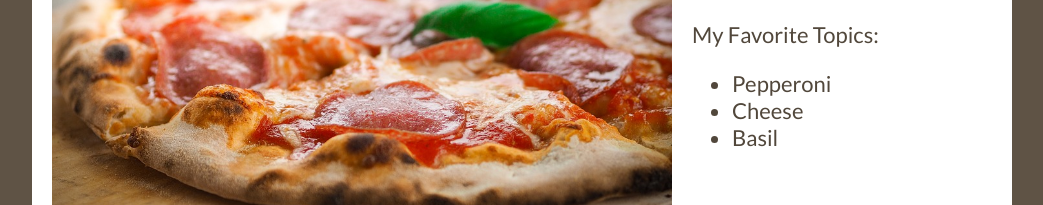
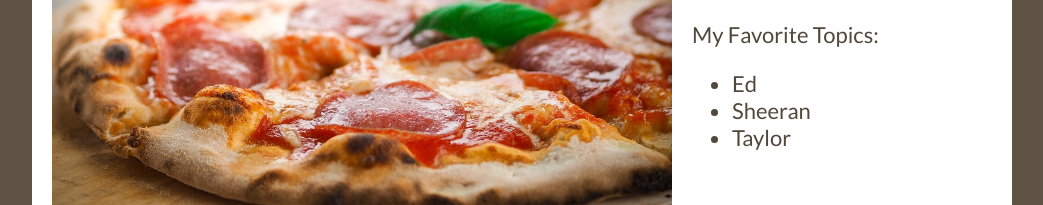
Before and after one commit to genesquivel/pizza, a plain HTML site: page index.html in a window 1280 px wide. Shown: the part 199-404 px from the top of the page, without its empty margins (118-1161 px from the left). Drawn offline with Linux system fonts and the light colour scheme; a web font is replaced by a local one.

Commit message:
Band
Changed to Ed Sheeran

```diff
--- a/index.html
+++ b/index.html
@@ -20,9 +20,9 @@
     <h1>Pizza!</h1>
     <p>My Favorite Topics: </p>
     <ul>
-      <li>Pepperoni</li>
-      <li>Cheese</li>
-      <li>Basil</li>
+      <li>Ed</li>
+      <li>Sheeran</li>
+      <li>Taylor</li>
     </ul>
   </div>
 </div>
```
